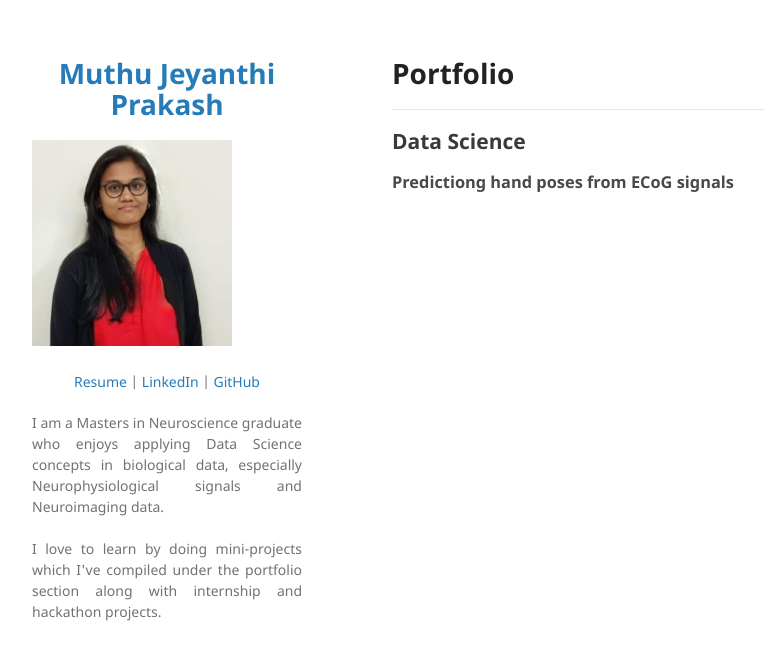
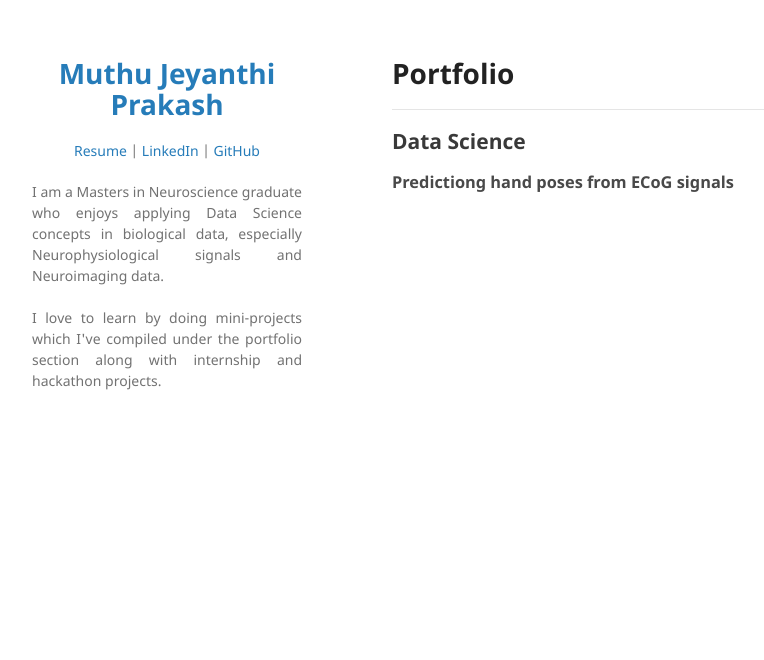
Before and after one commit to Muthu-Jeyanthi/Muthu-Jeyanthi.github.io, a Jekyll site: the page built from index.md, in a window 1280 px wide. Shown: the top 660 px of the page, without its empty margins (178-942 px from the left). Built offline with Jekyll 4.4.1, drawn with Linux system fonts in a browser that asks for light colours; our own code applies the rules of GitHub Pages for plain Markdown files.

Commit message:
Update _config.yml

```diff
--- a/_config.yml
+++ b/_config.yml
@@ -1,7 +1,4 @@
 title: <p align="center"> Muthu Jeyanthi Prakash </p>
-
-logo: "/profile/profile_pic.jpeg?raw=true"
-
 description:
   <p align="center">
   <a href="profile/Prakash_resume.pdf">Resume</a> |
```
